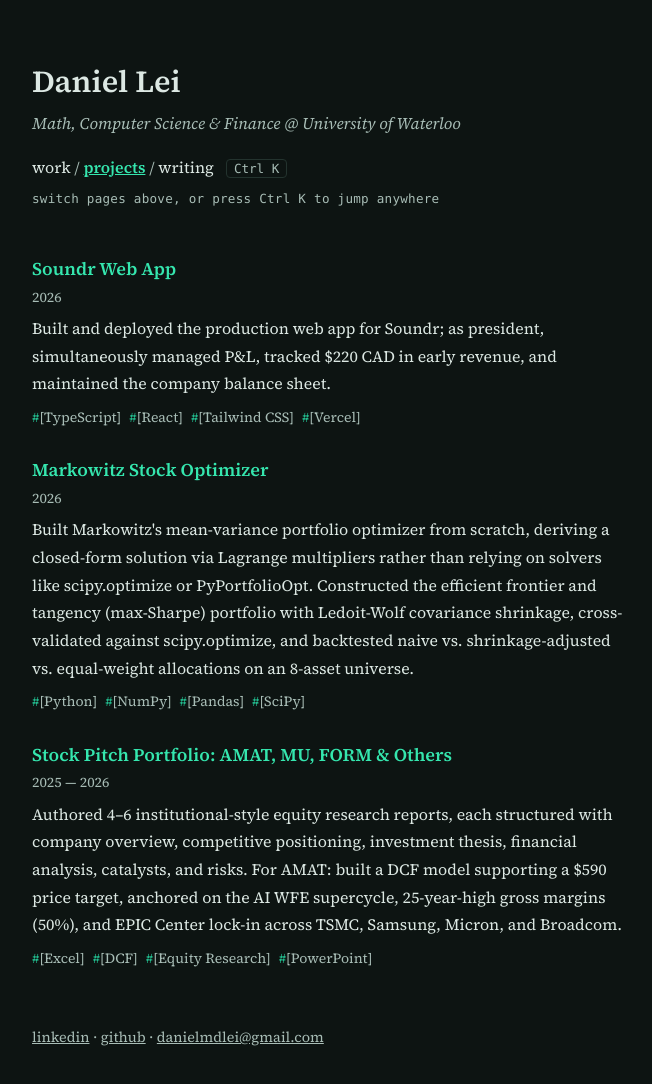
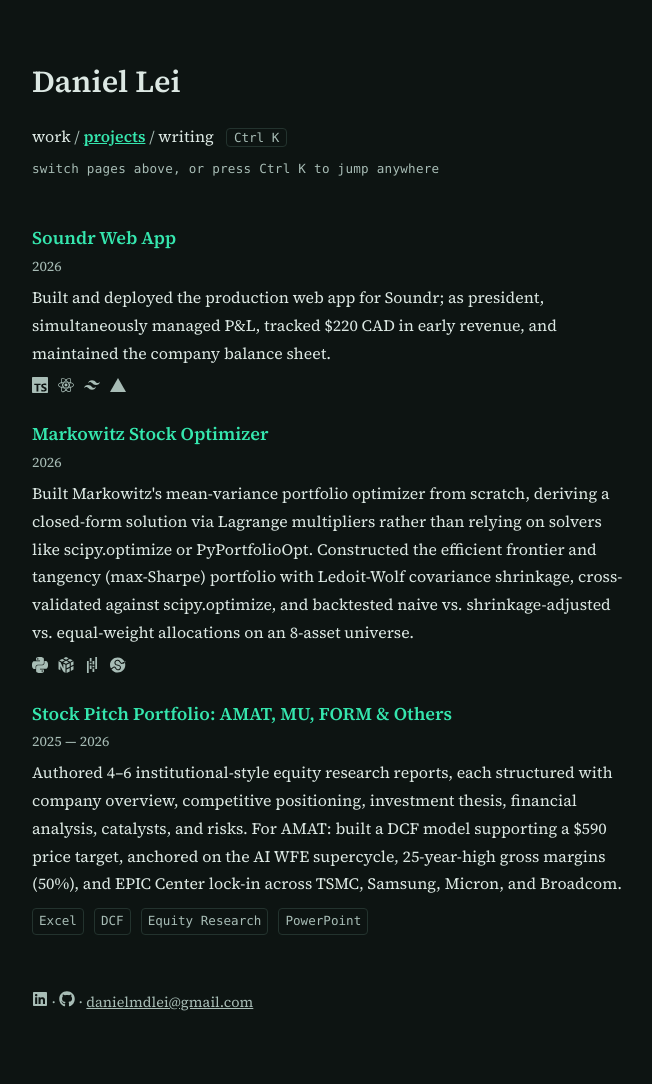
Before and after one commit to McMuf/daniellei.com, a React (Vite) app: page /projects in a window 1280 px wide. Shown: the top 1084 px of the page, without its empty margins (308-960 px from the left). Built offline with nearby package versions, Linux system fonts and the light colour scheme.

Commit message:
replace project skill tags and social links with real icons, rebuild home intro with Waterloo/Instagram links, drop old tagline, add headshot slot

```diff
--- a/index.html
+++ b/index.html
@@ -7,12 +7,12 @@
 
     <title>Daniel Lei</title>
     <meta name="title" content="Daniel Lei" />
-    <meta name="description" content="An avid thinker interested in the markets and cs. Surprisingly adept at lifting heavy circles!" />
+    <meta name="description" content="CS + Finance (CFM) student at the University of Waterloo. Markets, code, and gym." />
     <meta name="author" content="Daniel Lei" />
 
     <meta property="og:type" content="website" />
     <meta property="og:title" content="Daniel Lei" />
-    <meta property="og:description" content="An avid thinker interested in the markets and cs. Surprisingly adept at lifting heavy circles!" />
+    <meta property="og:description" content="CS + Finance (CFM) student at the University of Waterloo. Markets, code, and gym." />
 
     <link rel="preconnect" href="https://fonts.googleapis.com">
     <link rel="preconnect" href="https://fonts.gstatic.com" crossorigin>
--- a/package.json
+++ b/package.json
@@ -12,6 +12,7 @@
     "github-slugger": "^2.0.0",
     "react": "^19.2.0",
     "react-dom": "^19.2.0",
+    "react-icons": "^5.7.0",
     "react-markdown": "^9.0.1",
     "react-router-dom": "^7.9.0",
     "rehype-slug": "^6.0.0",
--- a/src/App.css
+++ b/src/App.css
@@ -14,13 +14,6 @@
   font-weight: 600;
 }
 .plain-header h1 a { color: var(--fg); text-decoration: none; }
-
-.tagline {
-  font-size: 0.9rem;
-  color: var(--muted);
-  font-style: italic;
-  margin-top: 4px;
-}
 
 .plain-nav {
   margin-top: 18px;
@@ -145,8 +138,9 @@
   font-size: 0.8rem;
   color: var(--muted);
 }
-.plain-footer a { color: var(--muted); }
+.plain-footer a { color: var(--muted); display: inline-flex; align-items: center; }
 .plain-footer a:hover { color: var(--link); }
+.social-icon { width: 16px; height: 16px; }
 
 .section-label {
   font-size: 0.85rem;
@@ -159,10 +153,33 @@
 
 /* home */
 
+.home { display: flow-root; }
+
+.home-photo {
+  float: right;
+  width: 92px;
+  height: 92px;
+  object-fit: cover;
+  border-radius: 16px;
+  margin: 0 0 14px 18px;
+  background: var(--line);
+}
+
 .home-bio {
   font-size: 0.95rem;
   line-height: 1.8;
   margin-bottom: 16px;
+}
+
+.inline-icon {
+  width: 0.9em;
+  height: 0.9em;
+  vertical-align: -0.1em;
+  color: var(--muted);
+}
+
+@media (max-width: 480px) {
+  .home-photo { float: none; display: block; margin: 0 0 20px; }
 }
 
 .ascii-ship-wrap {
@@ -287,9 +304,22 @@
 a.pcard:hover .pcard-title { text-decoration: underline; }
 .pcard-meta { font-size: 0.78rem; color: var(--muted); margin-top: 2px; }
 .pcard-desc { font-size: 0.88rem; color: var(--fg); line-height: 1.75; margin-top: 6px; }
-.pcard-tags { margin-top: 8px; font-size: 0.78rem; color: var(--muted); }
-.tag { margin-right: 8px; }
-.tag::before { content: '#'; color: var(--accent-dim); }
+.pcard-tags {
+  margin-top: 10px;
+  display: flex;
+  align-items: center;
+  flex-wrap: wrap;
+  gap: 10px;
+}
+.tag-icon { width: 16px; height: 16px; color: var(--muted); }
+.tag {
+  font-family: var(--font-mono);
+  font-size: 0.7rem;
+  color: var(--muted);
+  border: 1px solid var(--line);
+  border-radius: 4px;
+  padding: 2px 6px;
+}
 
 /* writing list */
 
--- a/src/components/Layout.tsx
+++ b/src/components/Layout.tsx
@@ -2,6 +2,7 @@
 import { Link, NavLink, Outlet } from 'react-router-dom'
 import { profile } from '../data/profile'
 import CommandPalette, { shortcutLabel } from './CommandPalette'
+import { SOCIAL_ICONS } from './icons'
 
 const TABS = [
   { to: '/work', label: 'work' },
@@ -14,7 +15,6 @@
     <main>
       <header className="plain-header">
         <h1><Link to="/">{profile.name}</Link></h1>
-        <p className="tagline">{profile.tagline}</p>
 
         <nav className="plain-nav">
           {TABS.map((t, i) => (
@@ -33,12 +33,17 @@
       </div>
 
       <footer className="plain-footer">
-        {profile.social.map((s, i) => (
-          <Fragment key={s.label}>
-            {i > 0 && <span className="sep"> · </span>}
-            <a href={s.url} target="_blank" rel="noopener noreferrer">{s.label}</a>
-          </Fragment>
-        ))}
+        {profile.social.map((s, i) => {
+          const Icon = SOCIAL_ICONS[s.label]
+          return (
+            <Fragment key={s.label}>
+              {i > 0 && <span className="sep"> · </span>}
+              <a href={s.url} target="_blank" rel="noopener noreferrer" aria-label={s.label} title={s.label}>
+                {Icon ? <Icon className="social-icon" /> : s.label}
+              </a>
+            </Fragment>
+          )
+        })}
         <span className="sep"> · </span>
         <a href={`mailto:${profile.email}`}>{profile.email}</a>
       </footer>
--- /dev/null
+++ b/src/components/icons.tsx
@@ -0,0 +1,53 @@
+import type { IconType } from 'react-icons'
+import type { SVGProps } from 'react'
+import {
+  SiTypescript,
+  SiReact,
+  SiTailwindcss,
+  SiVercel,
+  SiPython,
+  SiNumpy,
+  SiPandas,
+  SiScipy,
+} from 'react-icons/si'
+import { FaLinkedin, FaGithub, FaInstagram } from 'react-icons/fa'
+
+// Only covers tags that have a real brand mark. Tags with no icon here
+// (e.g. "DCF", "Equity Research") fall back to a plain text label.
+export const TAG_ICONS: Record<string, IconType> = {
+  TypeScript: SiTypescript,
+  React: SiReact,
+  'Tailwind CSS': SiTailwindcss,
+  Vercel: SiVercel,
+  Python: SiPython,
+  NumPy: SiNumpy,
+  Pandas: SiPandas,
+  SciPy: SiScipy,
+}
+
+export const SOCIAL_ICONS: Record<string, IconType> = {
+  linkedin: FaLinkedin,
+  github: FaGithub,
+}
+
+export { FaInstagram }
+
+// No official crest mark exists in any icon set, so this is a small
+// original shield glyph rather than a reproduction of UW's actual crest.
+export function WaterlooIcon(props: SVGProps<SVGSVGElement>) {
+  return (
+    <svg
+      viewBox="0 0 24 28"
+      fill="none"
+      stroke="currentColor"
+      strokeWidth="1.6"
+      strokeLinejoin="round"
+      strokeLinecap="round"
+      aria-hidden="true"
+      {...props}
+    >
+      <path d="M2 3.6 12 1l10 2.6v8.8c0 6.9-4.4 11.3-10 14.2-5.6-2.9-10-7.3-10-14.2Z" />
+      <path d="M7.2 12.6 10.6 16 17 9.2" />
+    </svg>
+  )
+}
--- a/src/data/profile.ts
+++ b/src/data/profile.ts
@@ -5,11 +5,6 @@
 
 export const profile = {
   name: 'Daniel Lei',
-  tagline: 'Math, Computer Science & Finance @ University of Waterloo',
-  bio: [
-    'An avid thinker interested in the markets and cs. Surprisingly adept at lifting heavy circles!'
-
-  ],
   email: 'danielmdlei@gmail.com',
   social: [
     { label: 'linkedin', url: 'https://www.linkedin.com/in/dmdlei/' },
--- a/src/pages/Home.tsx
+++ b/src/pages/Home.tsx
@@ -1,16 +1,40 @@
 import { Link } from 'react-router-dom'
-import { profile } from '../data/profile'
 import { posts } from '../lib/posts'
 import AsciiSpaceship from '../components/AsciiSpaceship'
+import { WaterlooIcon, FaInstagram } from '../components/icons'
 
 export default function Home() {
   const latest = posts[0]
 
   return (
     <div className="home">
-      {profile.bio.map((p, i) => (
-        <p key={i} className="home-bio">{p}</p>
-      ))}
+      <img src="/myself.png" alt="Daniel Lei" className="home-photo" />
+
+      <p className="home-bio">
+        i am a first year cs + finance student (cfm) at the{' '}
+        <WaterlooIcon className="inline-icon" />{' '}
+        <a
+          href="https://uwaterloo.ca/future-students/programs/computing-and-financial-management"
+          target="_blank"
+          rel="noopener noreferrer"
+          className="hlink"
+        >
+          University of Waterloo
+        </a>.
+      </p>
+      <p className="home-bio">
+        i am also a tech and gym enthusiast (
+        <FaInstagram className="inline-icon" aria-hidden="true" />
+        <a
+          href="https://www.instagram.com/dandoesrepz/"
+          target="_blank"
+          rel="noopener noreferrer"
+          className="hlink"
+        >
+          @dandoesrepz
+        </a>
+        ).
+      </p>
 
       <AsciiSpaceship />
 
--- a/src/pages/Projects.tsx
+++ b/src/pages/Projects.tsx
@@ -1,4 +1,5 @@
 import { projects } from '../data/projects'
+import { TAG_ICONS } from '../components/icons'
 
 export default function Projects() {
   return (
@@ -16,7 +17,12 @@
             <p className="pcard-desc">{p.description}</p>
             {p.tags && (
               <p className="pcard-tags">
-                {p.tags.map(t => <span key={t} className="tag">[{t}]</span>)}
+                {p.tags.map(t => {
+                  const Icon = TAG_ICONS[t]
+                  return Icon
+                    ? <Icon key={t} className="tag-icon" title={t} aria-label={t} />
+                    : <span key={t} className="tag">{t}</span>
+                })}
               </p>
             )}
           </Wrapper>
```
Also changed, not shown: 1 other file (tests, documents, lock files or other folders).
